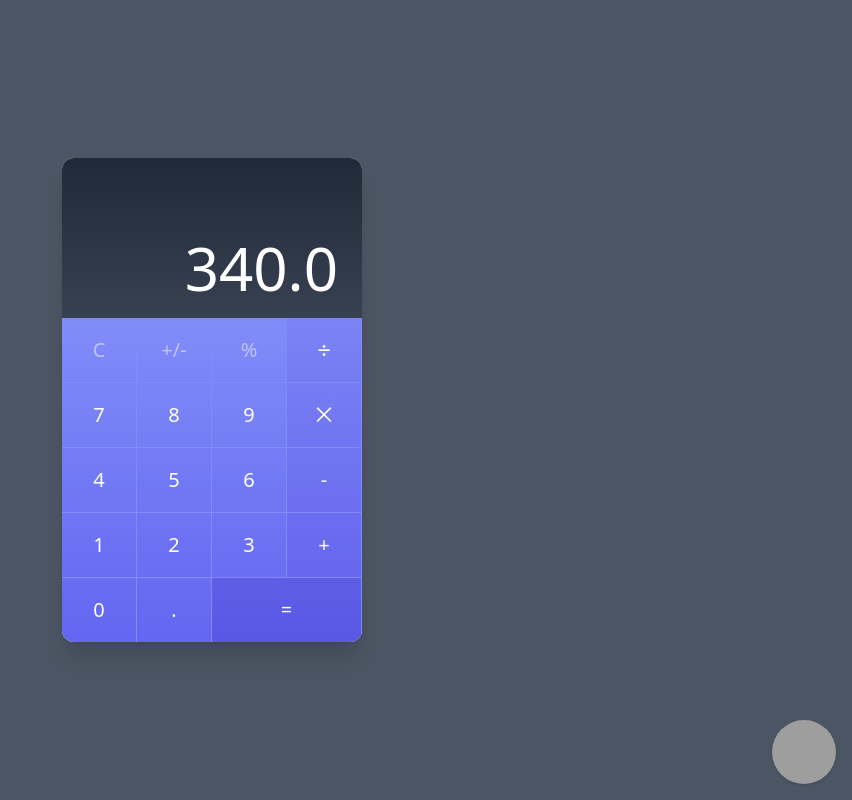
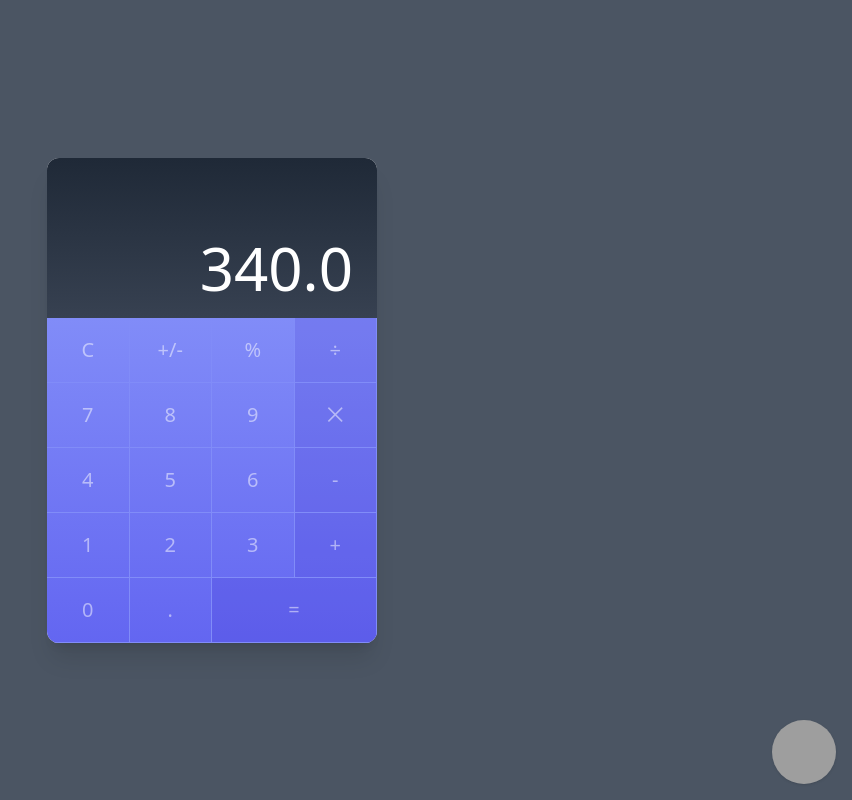
Before and after one commit to TeslaWillow/29-zoneless-calculator, an Angular app: page /calculator in a window 1280 px wide. Shown: the whole page, without its empty margins (428-1280 px from the left). Built offline with nearby package versions, Linux system fonts and the light colour scheme; grey boxes are pictures that could not be loaded.

Commit message:
calculator buttons hostbinding class

```diff
--- a/src/app/app.component.html
+++ b/src/app/app.component.html
@@ -1,79 +1,6 @@
 
 <div class="min-w-screen min-h-screen bg-gray-600 flex items-center justify-center px-5 py-5">
-    <div class="w-full mx-auto rounded-xl bg-gray-100 shadow-xl text-gray-800 relative overflow-hidden" style="max-width:300px">
-        <div class="w-full h-40 bg-gradient-to-b from-gray-800 to-gray-700 flex items-end text-right">
-            <div class="w-full py-5 px-6 text-6xl text-white font-thin">340.0</div>
-        </div>
-        <div class="w-full bg-gradient-to-b from-indigo-400 to-indigo-500">
-            <div class="flex w-full">
-                <div class="w-1/4 border-r border-b border-indigo-400">
-                    <button class="w-full h-16 outline-none focus:outline-none hover:bg-indigo-700 hover:bg-opacity-20 text-white text-opacity-50 text-xl font-light">C</button>
-                </div>
-                <div class="w-1/4 border-r border-b border-indigo-400">
-                    <button class="w-full h-16 outline-none focus:outline-none hover:bg-indigo-700 hover:bg-opacity-20 text-white text-opacity-50 text-xl font-light">+/-</button>
-                </div>
-                <div class="w-1/4 border-r border-b border-indigo-400">
-                    <button class="w-full h-16 outline-none focus:outline-none hover:bg-indigo-700 hover:bg-opacity-20 text-white text-opacity-50 text-xl font-light">%</button>
-                </div>
-                <div class="w-1/4 border-r border-b border-indigo-400">
-                    <button class="w-full h-16 outline-none focus:outline-none bg-indigo-700 bg-opacity-10 hover:bg-opacity-20 text-white text-2xl font-light">÷</button>
-                </div>
-            </div>
-            <div class="flex w-full">
-                <div class="w-1/4 border-r border-b border-indigo-400">
-                    <button class="w-full h-16 outline-none focus:outline-none hover:bg-indigo-700 hover:bg-opacity-20 text-white text-xl font-light">7</button>
-                </div>
-                <div class="w-1/4 border-r border-b border-indigo-400">
-                    <button class="w-full h-16 outline-none focus:outline-none hover:bg-indigo-700 hover:bg-opacity-20 text-white text-xl font-light">8</button>
-                </div>
-                <div class="w-1/4 border-r border-b border-indigo-400">
-                    <button class="w-full h-16 outline-none focus:outline-none hover:bg-indigo-700 hover:bg-opacity-20 text-white text-xl font-light">9</button>
-                </div>
-                <div class="w-1/4 border-r border-b border-indigo-400">
-                    <button class="w-full h-16 outline-none focus:outline-none bg-indigo-700 bg-opacity-10 hover:bg-opacity-20 text-white text-xl font-light">⨉</button>
-                </div>
-            </div>
-            <div class="flex w-full">
-                <div class="w-1/4 border-r border-b border-indigo-400">
-                    <button class="w-full h-16 outline-none focus:outline-none hover:bg-indigo-700 hover:bg-opacity-20 text-white text-xl font-light">4</button>
-                </div>
-                <div class="w-1/4 border-r border-b border-indigo-400">
-                    <button class="w-full h-16 outline-none focus:outline-none hover:bg-indigo-700 hover:bg-opacity-20 text-white text-xl font-light">5</button>
-                </div>
-                <div class="w-1/4 border-r border-b border-indigo-400">
-                    <button class="w-full h-16 outline-none focus:outline-none hover:bg-indigo-700 hover:bg-opacity-20 text-white text-xl font-light">6</button>
-                </div>
-                <div class="w-1/4 border-r border-b border-indigo-400">
-                    <button class="w-full h-16 outline-none focus:outline-none bg-indigo-700 bg-opacity-10 hover:bg-opacity-20 text-white text-xl font-light">-</button>
-                </div>
-            </div>
-            <div class="flex w-full">
-                <div class="w-1/4 border-r border-b border-indigo-400">
-                    <button class="w-full h-16 outline-none focus:outline-none hover:bg-indigo-700 hover:bg-opacity-20 text-white text-xl font-light">1</button>
-                </div>
-                <div class="w-1/4 border-r border-b border-indigo-400">
-                    <button class="w-full h-16 outline-none focus:outline-none hover:bg-indigo-700 hover:bg-opacity-20 text-white text-xl font-light">2</button>
-                </div>
-                <div class="w-1/4 border-r border-b border-indigo-400">
-                    <button class="w-full h-16 outline-none focus:outline-none hover:bg-indigo-700 hover:bg-opacity-20 text-white text-xl font-light">3</button>
-                </div>
-                <div class="w-1/4 border-r border-b border-indigo-400">
-                    <button class="w-full h-16 outline-none focus:outline-none bg-indigo-700 bg-opacity-10 hover:bg-opacity-20 text-white text-xl font-light">+</button>
-                </div>
-            </div>
-            <div class="flex w-full">
-                <div class="w-1/4 border-r border-indigo-400">
-                    <button class="w-full h-16 outline-none focus:outline-none hover:bg-indigo-700 hover:bg-opacity-20 text-white text-xl font-light">0</button>
-                </div>
-                <div class="w-1/4 border-r border-indigo-400">
-                    <button class="w-full h-16 outline-none focus:outline-none hover:bg-indigo-700 hover:bg-opacity-20 text-white text-xl font-light">.</button>
-                </div>
-                <div class="w-2/4 border-r border-indigo-400">
-                    <button class="w-full h-16 outline-none focus:outline-none bg-indigo-700 bg-opacity-30 hover:bg-opacity-40 text-white text-xl font-light">=</button>
-                </div>
-            </div>
-        </div>
-    </div>
+  <router-outlet />
 </div>
 
 <!-- BUY ME A BEER AND HELP SUPPORT OPEN-SOURCE RESOURCES -->
--- /dev/null
+++ b/src/app/calculator/components/calculator-button/calculator-button.component.css
@@ -0,0 +1,7 @@
+.button-calculator {
+  @apply w-full h-16 outline-none focus:outline-none hover:bg-indigo-700 hover:bg-opacity-20 text-white text-opacity-50 text-xl font-light;
+}
+
+.is-command {
+  @apply bg-indigo-700 bg-opacity-20;
+}
--- /dev/null
+++ b/src/app/calculator/components/calculator-button/calculator-button.component.html
@@ -0,0 +1,6 @@
+<button
+  class="button-calculator"
+  [class.is-command]="isCommand()"
+>
+  <ng-content />
+</button>
--- /dev/null
+++ b/src/app/calculator/components/calculator-button/calculator-button.component.ts
@@ -0,0 +1,21 @@
+import { booleanAttribute, Component, HostBinding, input } from '@angular/core';
+
+@Component({
+  selector: 'calculator-button',
+  imports: [],
+  templateUrl: './calculator-button.component.html',
+  styleUrl: './calculator-button.component.css',
+  host: {
+    class: 'w-1/4 border-r border-b border-indigo-400',
+  }
+})
+export class CalculatorButtonComponent {
+
+  public isCommand    = input(false, { transform: booleanAttribute });
+  public isDoubleSize = input(false, { transform: booleanAttribute });
+
+  @HostBinding('class.w-2/4') get commandStyle() {
+    return this.isDoubleSize();
+  }
+
+}
--- /dev/null
+++ b/src/app/calculator/components/calculator/calculator.component.html
@@ -0,0 +1,35 @@
+<div class="w-full h-40 bg-gradient-to-b from-gray-800 to-gray-700 flex items-end text-right">
+  <div class="w-full py-5 px-6 text-6xl text-white font-thin">340.0</div>
+</div>
+
+<div class="w-full bg-gradient-to-b from-indigo-400 to-indigo-500">
+  <div class="flex w-full">
+      <calculator-button>C</calculator-button>
+      <calculator-button>+/-</calculator-button>
+      <calculator-button>%</calculator-button>
+      <calculator-button isCommand>÷</calculator-button>
+  </div>
+  <div class="flex w-full">
+    <calculator-button>7</calculator-button>
+    <calculator-button>8</calculator-button>
+    <calculator-button>9</calculator-button>
+    <calculator-button isCommand>⨉</calculator-button>
+  </div>
+  <div class="flex w-full">
+    <calculator-button>4</calculator-button>
+    <calculator-button>5</calculator-button>
+    <calculator-button>6</calculator-button>
+    <calculator-button isCommand>-</calculator-button>
+  </div>
+  <div class="flex w-full">
+    <calculator-button>1</calculator-button>
+    <calculator-button>2</calculator-button>
+    <calculator-button>3</calculator-button>
+    <calculator-button isCommand>+</calculator-button>
+  </div>
+  <div class="flex w-full">
+    <calculator-button>0</calculator-button>
+    <calculator-button>.</calculator-button>
+    <calculator-button isCommand isDoubleSize>=</calculator-button>
+  </div>
+</div>
--- a/src/app/calculator/views/calculator-view/calculator-view.component.html
+++ b/src/app/calculator/views/calculator-view/calculator-view.component.html
@@ -1 +1,3 @@
-<p>calculator-view works!</p>
+<div class="w-screen mx-auto rounded-xl bg-gray-100 shadow-xl text-gray-800 relative overflow-hidden" style="max-width: 330px;">
+  <calculator />
+</div>
--- a/src/app/calculator/views/calculator-view/calculator-view.component.ts
+++ b/src/app/calculator/views/calculator-view/calculator-view.component.ts
@@ -1,8 +1,9 @@
+import { CalculatorComponent } from '@/calculator/components/calculator/calculator.component';
 import { Component } from '@angular/core';
 
 @Component({
   selector: 'calculator-view',
-  imports: [],
+  imports: [CalculatorComponent],
   templateUrl: './calculator-view.component.html',
   styles: ``
 })
```
Also changed, not shown: src/app/calculator/components/calculator/calculator.component.ts (added, +18 -0 lines).
